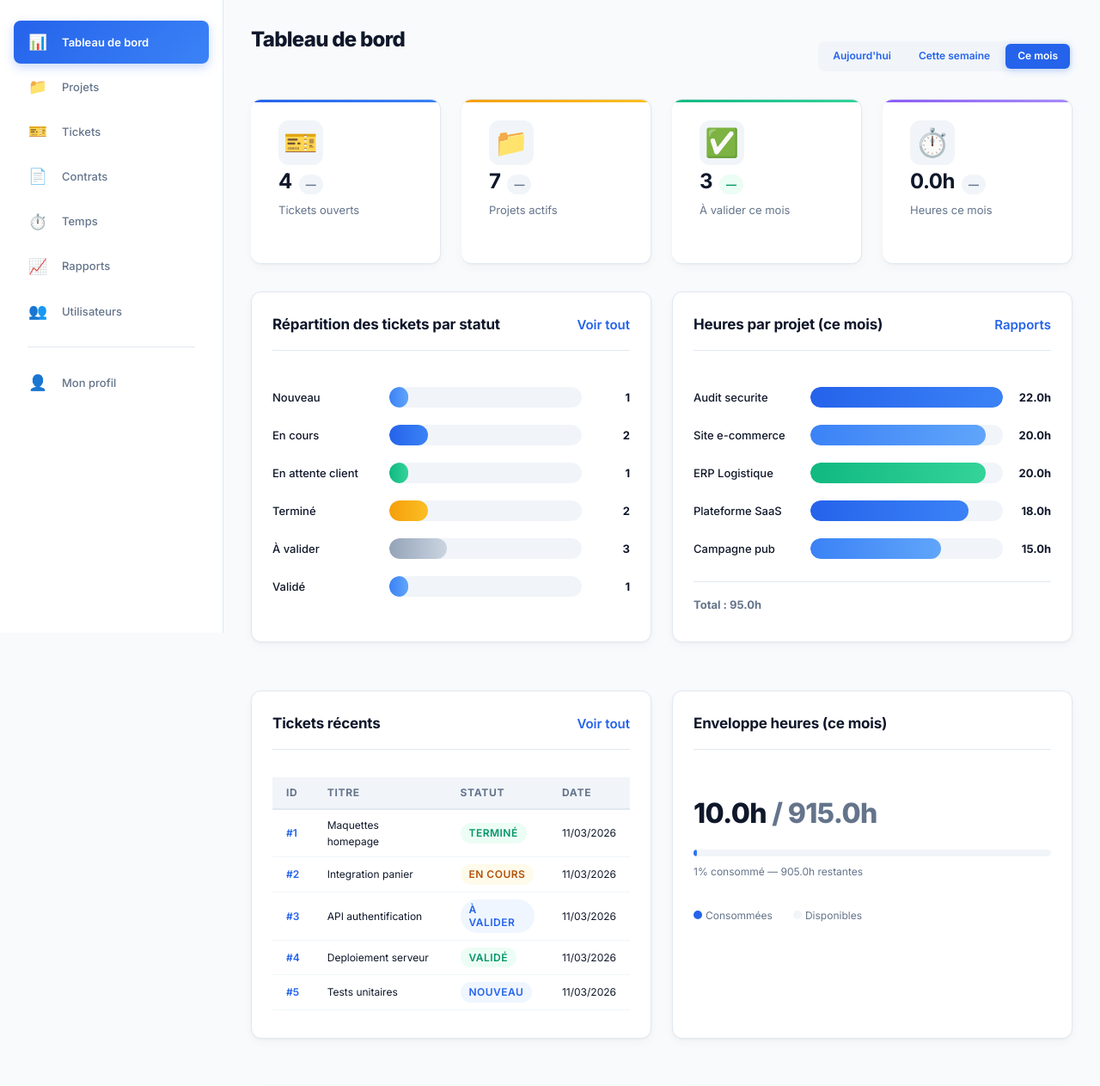
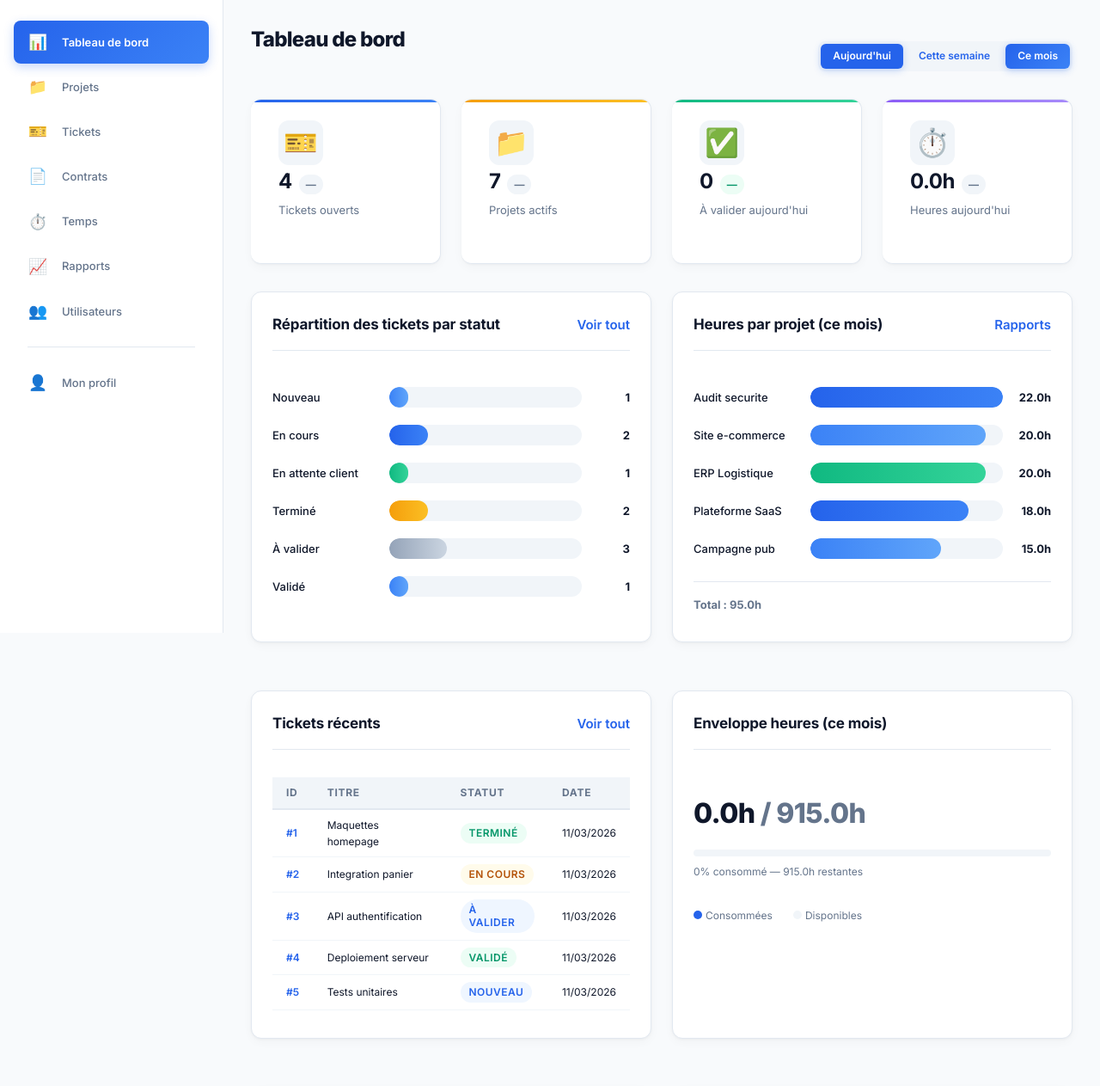
Before and after one commit to jumoras0000/systicket_php, a PHP site: page /systicket_php/dashboard?period=day in a window 1280 px wide. Shown: the part 64-1327 px from the top of the page at 86% size. Run offline with PHP 8.4, Linux system fonts and the light colour scheme; a user stored in the database is signed in; data comes from the database, SQL or seed files in the repository.

Commit message:
fix(dashboard): period-aware stats and active period buttons

```diff
--- a/api/dashboard.php
+++ b/api/dashboard.php
@@ -24,7 +24,8 @@ $clientId = ($role === 'client') ? $userId : null;
 
 switch ($action) {
     case 'stats':
-        jsonResponse(['success' => true, 'data' => $model->getStats($role, $userId, $clientId)]);
+        $period = $_GET['period'] ?? 'month';
+        jsonResponse(['success' => true, 'data' => $model->getStats($role, $userId, $clientId, $period)]);
         break;
 
     case 'tickets-by-status':
--- a/models/DashboardModel.php
+++ b/models/DashboardModel.php
@@ -12,8 +12,22 @@ class DashboardModel {
         $this->db = Database::getInstance();
     }
 
-    public function getStats(?string $role = 'admin', ?int $userId = null, ?int $clientId = null): array {
+    public function getStats(?string $role = 'admin', ?int $userId = null, ?int $clientId = null, string $period = 'month'): array {
         $stats = [];
+
+        // Déterminer la plage de dates selon la période demandée
+        $today = date('Y-m-d');
+        if ($period === 'day') {
+            $startDate = $today;
+            $endDate = $today;
+        } elseif ($period === 'week') {
+            $startDate = date('Y-m-d', strtotime('monday this week'));
+            $endDate = date('Y-m-d', strtotime('sunday this week'));
+        } else {
+            // month
+            $startDate = date('Y-m-01');
+            $endDate = date('Y-m-t');
+        }
 
         // Tickets ouverts
         $sql = 'SELECT COUNT(*) FROM tickets t LEFT JOIN projets p ON t.project_id = p.id WHERE t.status IN ("new", "in-progress", "waiting-client")';
@@ -43,10 +57,10 @@ class DashboardModel {
         $stmt->execute($params);
         $stats['projets_active'] = (int)$stmt->fetchColumn();
 
-        // À valider ce mois
+        // À valider sur la période
         $sql = 'SELECT COUNT(*) FROM tickets t LEFT JOIN projets p ON t.project_id = p.id
-                WHERE t.status = "to-validate" AND t.type = "billable"';
-        $params = [];
+            WHERE t.status = "to-validate" AND t.type = "billable" AND DATE(t.updated_at) BETWEEN ? AND ?';
+        $params = [$startDate, $endDate];
         if ($clientId) {
             $sql .= ' AND p.client_id = ?';
             $params[] = $clientId;
@@ -55,9 +69,9 @@ class DashboardModel {
         $stmt->execute($params);
         $stats['to_validate'] = (int)$stmt->fetchColumn();
 
-        // Heures ce mois
-        $sql = 'SELECT COALESCE(SUM(hours), 0) FROM temps WHERE MONTH(date) = MONTH(CURDATE()) AND YEAR(date) = YEAR(CURDATE())';
-        $params = [];
+        // Heures sur la période
+        $sql = 'SELECT COALESCE(SUM(hours), 0) FROM temps WHERE DATE(date) BETWEEN ? AND ?';
+        $params = [$startDate, $endDate];
         if ($role === 'collaborateur' && $userId) {
             $sql .= ' AND user_id = ?';
             $params[] = $userId;
@@ -71,9 +85,10 @@ class DashboardModel {
         $stmt = $this->db->query($sql);
         $stats['hours_budget'] = (float)$stmt->fetchColumn();
 
-        // Hours consumed overall (only validated tickets)
-        $sql = 'SELECT COALESCE(SUM(te.hours), 0) FROM temps te JOIN tickets tk ON te.ticket_id = tk.id WHERE tk.status = "validated"';
-        $stmt = $this->db->query($sql);
+        // Hours consumed in the period (only validated tickets)
+        $sql = 'SELECT COALESCE(SUM(te.hours), 0) FROM temps te JOIN tickets tk ON te.ticket_id = tk.id WHERE tk.status = "validated" AND DATE(te.date) BETWEEN ? AND ?';
+        $stmt = $this->db->prepare($sql);
+        $stmt->execute([$startDate, $endDate]);
         $stats['hours_consumed'] = (float)$stmt->fetchColumn();
 
         return $stats;
--- a/views/pages/dashboard.php
+++ b/views/pages/dashboard.php
@@ -5,6 +5,22 @@
  */
 $user = Auth::user();
 $role = Auth::role();
+$period = $_GET['period'] ?? 'month';
+
+// Labels selon période
+switch ($period) {
+    case 'day':
+        $label_validate = "À valider aujourd'hui";
+        $label_hours = "Heures aujourd'hui";
+        break;
+    case 'week':
+        $label_validate = "À valider cette semaine";
+        $label_hours = "Heures cette semaine";
+        break;
+    default:
+        $label_validate = "À valider ce mois";
+        $label_hours = "Heures ce mois";
+}
 ?>
 <!-- En-tête -->
 <div class="page-header page-header-dashboard">
@@ -13,9 +29,9 @@ $role = Auth::role();
     </div>
     <div class="page-header-right">
         <div class="dashboard-period" role="group" aria-label="Période affichée">
-            <a href="<?= url('dashboard?period=day') ?>" class="btn btn-text btn-period">Aujourd'hui</a>
-            <a href="<?= url('dashboard?period=week') ?>" class="btn btn-text btn-period">Cette semaine</a>
-            <a href="<?= url('dashboard?period=month') ?>" class="btn btn-primary btn-period btn-period-active">Ce mois</a>
+            <a href="<?= url('dashboard?period=day') ?>" class="btn btn-text btn-period <?= $period === 'day' ? 'btn-period-active' : '' ?>">Aujourd'hui</a>
+            <a href="<?= url('dashboard?period=week') ?>" class="btn btn-text btn-period <?= $period === 'week' ? 'btn-period-active' : '' ?>">Cette semaine</a>
+            <a href="<?= url('dashboard?period=month') ?>" class="btn btn-primary btn-period <?= $period === 'month' ? 'btn-period-active' : '' ?>">Ce mois</a>
         </div>
     </div>
 </div>
@@ -51,7 +67,7 @@ $role = Auth::role();
                 <span class="stat-value" id="dash-validation-count">—</span>
                 <span class="stat-trend stat-trend-up" id="dash-validation-trend">—</span>
             </div>
-            <div class="stat-label">À valider ce mois</div>
+            <div class="stat-label"><?= htmlspecialchars($label_validate) ?></div>
             <span class="stat-card-detail">Voir le détail →</span>
         </div>
     </a>
@@ -62,7 +78,7 @@ $role = Auth::role();
                 <span class="stat-value" id="dash-hours-month">—</span>
                 <span class="stat-trend stat-trend-neutral" id="dash-hours-trend">—</span>
             </div>
-            <div class="stat-label">Heures ce mois</div>
+            <div class="stat-label"><?= htmlspecialchars($label_hours) ?></div>
             <span class="stat-card-detail">Voir le détail →</span>
         </div>
     </a>
```
